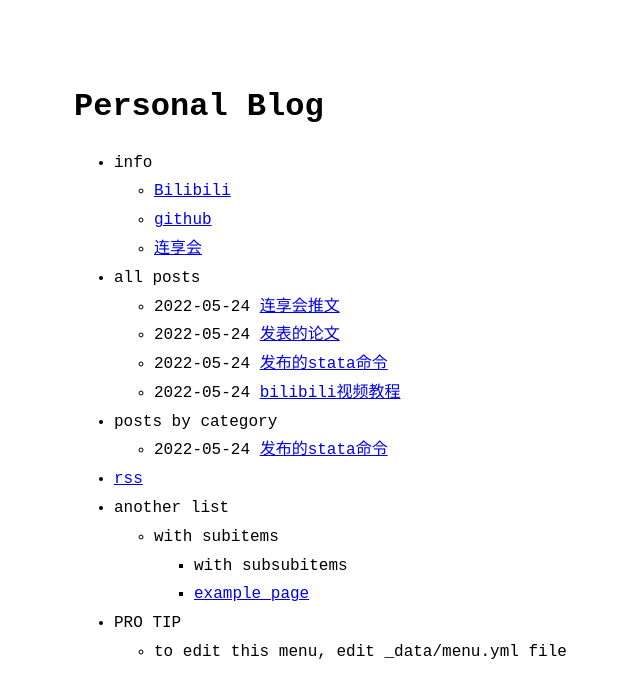
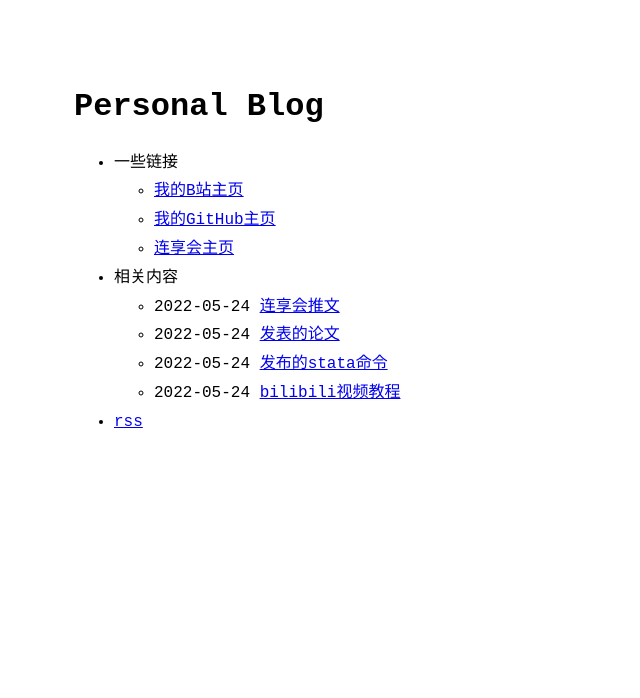
Before and after one commit to ShutterZor/ShutterZor.github.io, a Jekyll site: the page built from index.md, in a window 1280 px wide. Shown: the top 698 px of the page, without its empty margins (246-886 px from the left). Built offline with Jekyll 4.4.1, drawn with Linux system fonts in a browser that asks for light colours.

Commit message:
Update menu.yml

```diff
--- a/_data/menu.yml
+++ b/_data/menu.yml
@@ -2,39 +2,21 @@
 # https://github.com/riggraz/no-style-please#customize-the-menu
 
 entries:
-  - title: info
+  - title: 一些链接
     entries:
-      - title: Bilibili
+      - title: 我的B站主页
         url: https://space.bilibili.com/40545247?spm_id_from=333.1007.0.0
-      - title: github
+      - title: 我的GitHub主页
         url: https://github.com/ShutterZor
-      - title: 连享会
+      - title: 连享会主页
         url: https://www.lianxh.cn/
 
-  - title: all posts
+  - title: 相关内容
     post_list:
       limit: 5
       show_more: false
       show_more_text: ...More...
       show_more_url: archive.html
 
-  - title: posts by category
-    post_list:
-      category: example2
-      show_more: true
-      show_more_text: See more posts...
-      show_more_url: example2-archive.html
-
   - title: rss
     url: feed.xml
-
-  - title: another list
-    entries:
-      - title: with subitems
-        entries:
-          - title: with subsubitems
-          - title: example page
-            url: about
-  - title: PRO TIP
-    entries:
-      - title: to edit this menu, edit _data/menu.yml file
```
